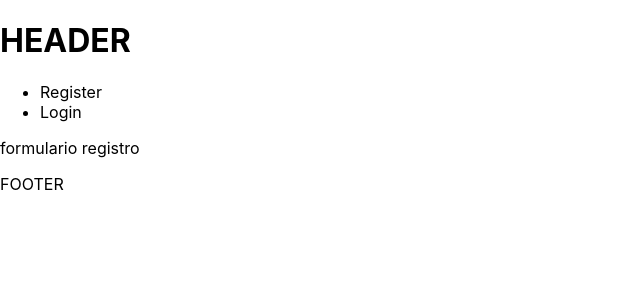
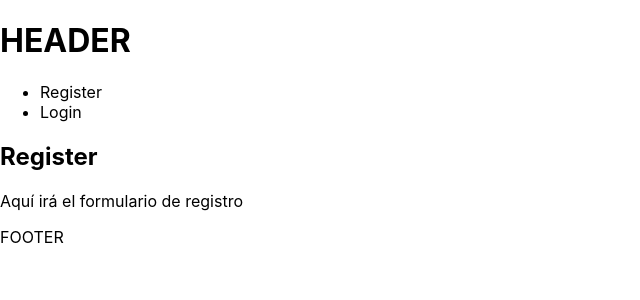
Before and after one commit to andriusmw/exit2, a React (Create React App) app: page /register in a window 1280 px wide. Shown: the top 300 px of the page, without its empty margins (0-640 px from the left). Built offline with nearby package versions, Linux system fonts and the light colour scheme.

Commit message:
añadidas mas paginas de prueba, register, login, entryPage

```diff
--- a/src/App.js
+++ b/src/App.js
@@ -4,6 +4,9 @@ import { Header} from "./components/Header"
 import { Footer} from "./components/Footer"
 import { Routes, Route, Link} from "react-router-dom"
 import {HomePage} from "./pages/HomePage"
+import {EntryPage} from "./pages/EntryPage"
+import { LoginPage} from "./pages/LoginPage"
+import { RegisterPage} from "./pages/RegisterPage"
 
 
 function App() {
@@ -13,7 +16,9 @@ function App() {
      <main>
        <Routes>
           <Route path="/" element={<HomePage />}  />
-          <Route path="/register" element={<p>formulario registro</p>}  />
+          <Route path="/register" element={<RegisterPage/> }  />
+          <Route path="/login" element={<LoginPage />  }  />
+          <Route path="/entry/:id" element={<EntryPage /> }  />
 
        </Routes>
 
--- /dev/null
+++ b/src/pages/EntryPage.js
@@ -0,0 +1,8 @@
+export const EntryPage = () => {
+    return (
+    <section>
+        <h1>Entry</h1>
+        <p>Aquí irán los detalles de la Entry</p>
+    </section>
+    );
+};
--- /dev/null
+++ b/src/pages/LoginPage.js
@@ -0,0 +1,8 @@
+export const LoginPage = () => {
+    return (
+    <section>
+        <h1>Login</h1>
+        <p>Aquí irá el formulario de Login</p>
+    </section>
+    );
+};
--- /dev/null
+++ b/src/pages/RegisterPage.js
@@ -0,0 +1,8 @@
+export const RegisterPage = () => {
+    return (
+    <section>
+        <h1>Register</h1>
+        <p>Aquí irá el formulario de registro</p>
+    </section>
+    );
+};
```
